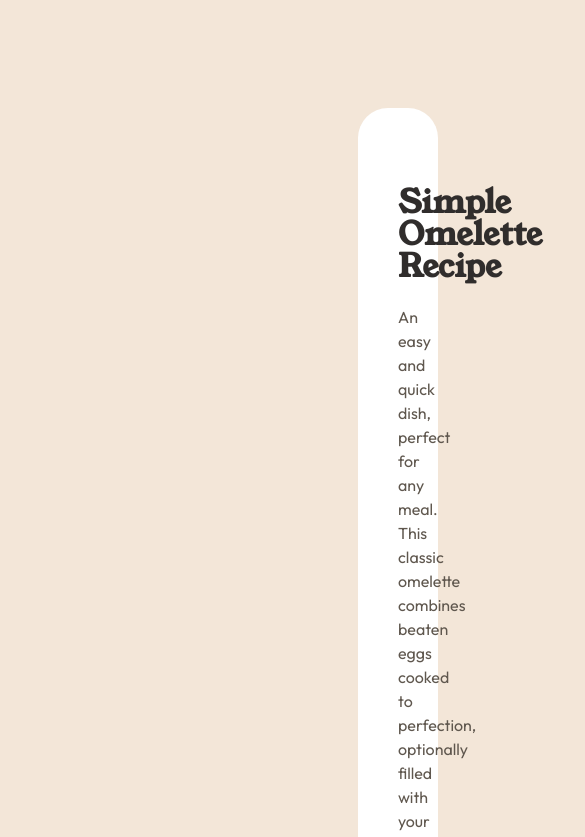
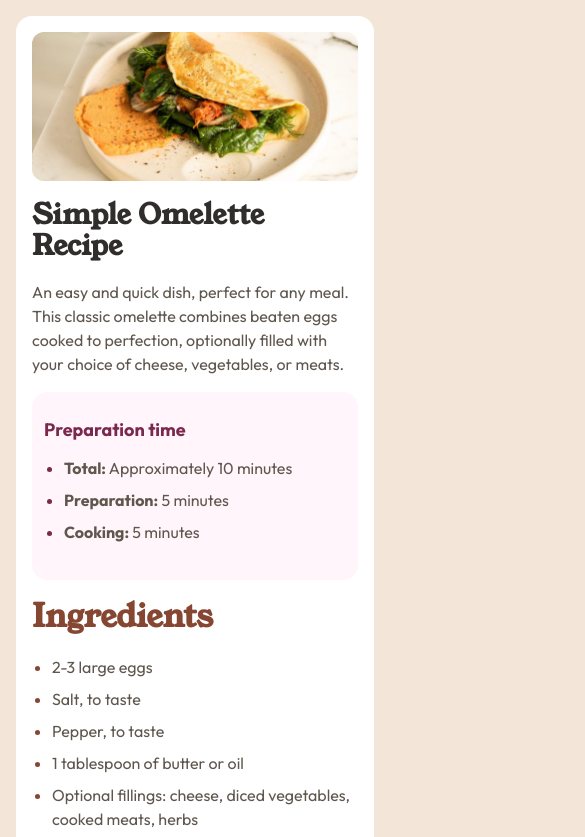
Before and after one commit to AaronVU/recipe-page-project, a plain HTML site: page index.html in a window 390 px wide. Shown: the top 837 px of the page, 585 px wide, since content can reach past the window. Drawn offline with Linux system fonts and the light colour scheme.

Commit message:
Modified styles to add responsive design

```diff
--- a/index.html
+++ b/index.html
@@ -21,29 +21,47 @@
 			color: hsl(228, 45% 44%);
 		}
 
+		* {
+			box-sizing: border-box;
+		}
+
+		body {
+			margin: 0;
+		}
+
 		.background {
 			background-color: hsl(30, 54%, 90%);
-			padding: 100px 350px;
+			padding: clamp(16px, 4vw, 32px);
 		}
 
 		.main-body {
 			background-color: white;
-			padding: 40px;
-			display: flex;
+			padding: clamp(16px, 4vw, 40px);
 			flex-direction: column;
 			justify-content: center;
-			border-radius: 30px;
+			border-radius: clamp(16px, 3vw, 30px);
+			max-width: 736px;
+			margin: 0 auto;
+			overflow: hidden;
+			display: block;
 		}
 
 		.gallery {
 			border-radius: 30px;
+		}
+
+		.gallery img,
+		.omelette-image {
+			display: block;
 			width: 100%;
+			height: auto;
+			border-radius: 12px;
 		}
 
 		.card {
 			background-color: hsl(330, 100%, 98%);
 			border-radius: 15px;
-			padding: 5px 30px;
+			padding: clamp(12px, 3vw, 24px);
 		}
 
 		.list {
@@ -112,16 +130,16 @@
 
 		.main-title {
 			font-family: "Young Serif", serif;
-			size: 40px;
-			line-height: 100%;
+			font-size: clamp(28px, 6vw, 40px);
+			line-height: 1.1;
 			letter-spacing: 0px;
 			color: hsl(24, 5%, 18%);
 		}
 
 		.subtitle {
 			font-family: "Outfit", serif;
-			size: 20px;
-			line-height: 100%;
+			font-size: clamp(18px, 4.5vw, 24px);
+			line-height: 1.2;
 			letter-spacing: 0px;
 			color: hsl(332, 51%, 32%);
 		}
@@ -151,7 +169,7 @@
 
 		.nutrition th,
 		.nutrition td {
-			padding: 20px 24px;
+			padding: clamp(12px, 2.8vw, 20px) 0
 		}
 
 		.nutrition tr+tr th,
@@ -172,13 +190,19 @@
 			color: hsl(14, 45%, 36%);
 			font-weight: bold;
 		}
+
+		@media (min-width: 768px) {
+			.main-body {
+				border-radius: 24px;
+			}
+		}
 	</style>
 </head>
 
 <body class="background">
 	<div class="main-body">
-		<div>
-			<img src="assets/images/image-omelette.jpeg" class="gallery">
+		<div class="gallery">
+			<img src="assets/images/image-omelette.jpeg" class="omelette-image">
 		</div>
 
 		<div>
```
